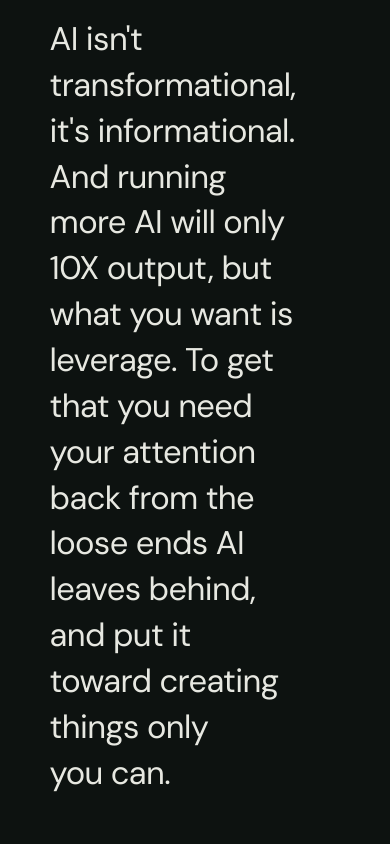
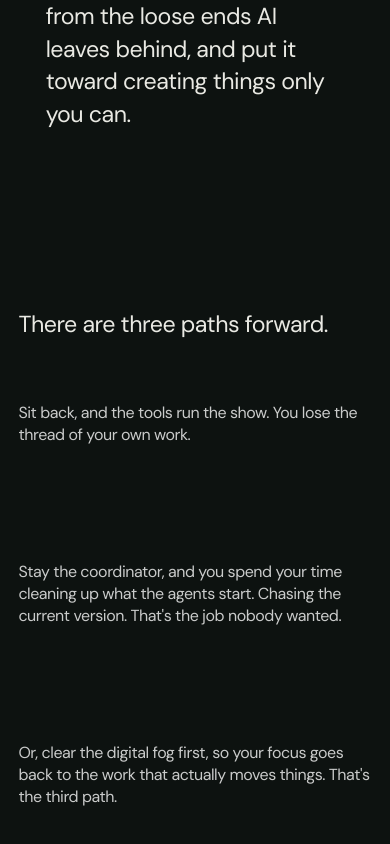
Before and after one commit to erikhinla/tbtx-next-ecosystem, a Next.js app: page /tbtx in a window 390 px wide. Shown: the part 2140-2984 px from the top of the page. Built offline with nearby package versions, Linux system fonts and the light colour scheme.

Commit message:
Widen The Stand measure. Stop one-word-per-line wrap.

```diff
--- a/src/app/tbtx/the-stand.css
+++ b/src/app/tbtx/the-stand.css
@@ -11,12 +11,12 @@
   min-height: 100svh;
   display: grid;
   align-items: center;
-  padding: clamp(4.5rem, 12vh, 9rem) clamp(1.25rem, 8vw, 8rem) clamp(5rem, 14vh, 10rem);
+  padding: clamp(4.5rem, 12vh, 9rem) clamp(1.25rem, 7vw, 7rem) clamp(5rem, 14vh, 10rem);
 }
 
 #tbtx-stakes .tbtx-sc__why-frame,
 #tbtx-stand .tbtx-sc__why-frame {
-  width: min(100%, 72rem);
+  width: min(100%, 46rem);
   margin: 0;
   justify-self: start;
 }
@@ -25,17 +25,17 @@
 .tbtx-why--stakes {
   font-family: var(--font-fog);
   font-style: italic;
-  font-weight: 400;
-  letter-spacing: -0.038em;
-  line-height: 1.12;
-  max-width: 19ch;
+  font-weight: 450;
+  letter-spacing: -0.03em;
+  line-height: 1.18;
 }
 
 .tbtx-why--arrival p,
 .tbtx-why--stakes .tbtx-why__lead {
-  margin: 0 0 1.15em;
-  font-size: clamp(1.85rem, 4.6vw, 3.35rem);
-  color: color-mix(in srgb, var(--sc-ink) 88%, var(--stand-mist));
+  margin: 0 0 0.85em;
+  max-width: 28ch;
+  font-size: clamp(1.45rem, 2.8vw, 2.15rem);
+  color: color-mix(in srgb, var(--sc-ink) 90%, var(--stand-mist));
   text-wrap: pretty;
 }
 
@@ -45,16 +45,16 @@
 
 .tbtx-why__paths {
   display: grid;
-  gap: clamp(2rem, 6vh, 3.4rem);
-  margin-top: clamp(2.2rem, 6vh, 3.6rem);
-  max-width: 22ch;
+  gap: clamp(1.4rem, 4vh, 2.2rem);
+  margin-top: clamp(1.8rem, 5vh, 2.8rem);
 }
 
 .tbtx-why__path {
   margin: 0;
-  font-size: clamp(1.55rem, 3.4vw, 2.35rem);
-  letter-spacing: -0.042em;
-  line-height: 1.14;
+  max-width: 32ch;
+  font-size: clamp(1.2rem, 2.2vw, 1.65rem);
+  letter-spacing: -0.028em;
+  line-height: 1.22;
   text-wrap: pretty;
 }
 
@@ -66,15 +66,15 @@
   font-family: var(--font-clear);
   font-style: normal;
   font-weight: 500;
-  letter-spacing: 0.14em;
+  letter-spacing: 0.12em;
   text-transform: uppercase;
-  max-width: 28ch;
 }
 
 .tbtx-why--stand p {
-  margin: 0 0 1.1em;
-  font-size: clamp(1.2rem, 2.8vw, 1.85rem);
-  line-height: 1.28;
+  margin: 0 0 0.9em;
+  max-width: 34ch;
+  font-size: clamp(1.05rem, 2vw, 1.45rem);
+  line-height: 1.32;
   color: var(--sc-ink);
   text-wrap: pretty;
 }
@@ -143,20 +143,11 @@
 }
 
 @media (max-width: 700px) {
-  .tbtx-why--arrival,
-  .tbtx-why--stakes,
-  .tbtx-why__paths {
-    max-width: 16ch;
-  }
-
   .tbtx-why--arrival p,
-  .tbtx-why--stakes .tbtx-why__lead {
-    font-size: clamp(1.7rem, 8.4vw, 2.3rem);
-  }
-
-  .tbtx-why--stand {
-    max-width: 18ch;
-    letter-spacing: 0.11em;
+  .tbtx-why--stakes .tbtx-why__lead,
+  .tbtx-why__path,
+  .tbtx-why--stand p {
+    max-width: 28ch;
   }
 
   #tbtx-doors .tbtx-sc__doorway {
```
